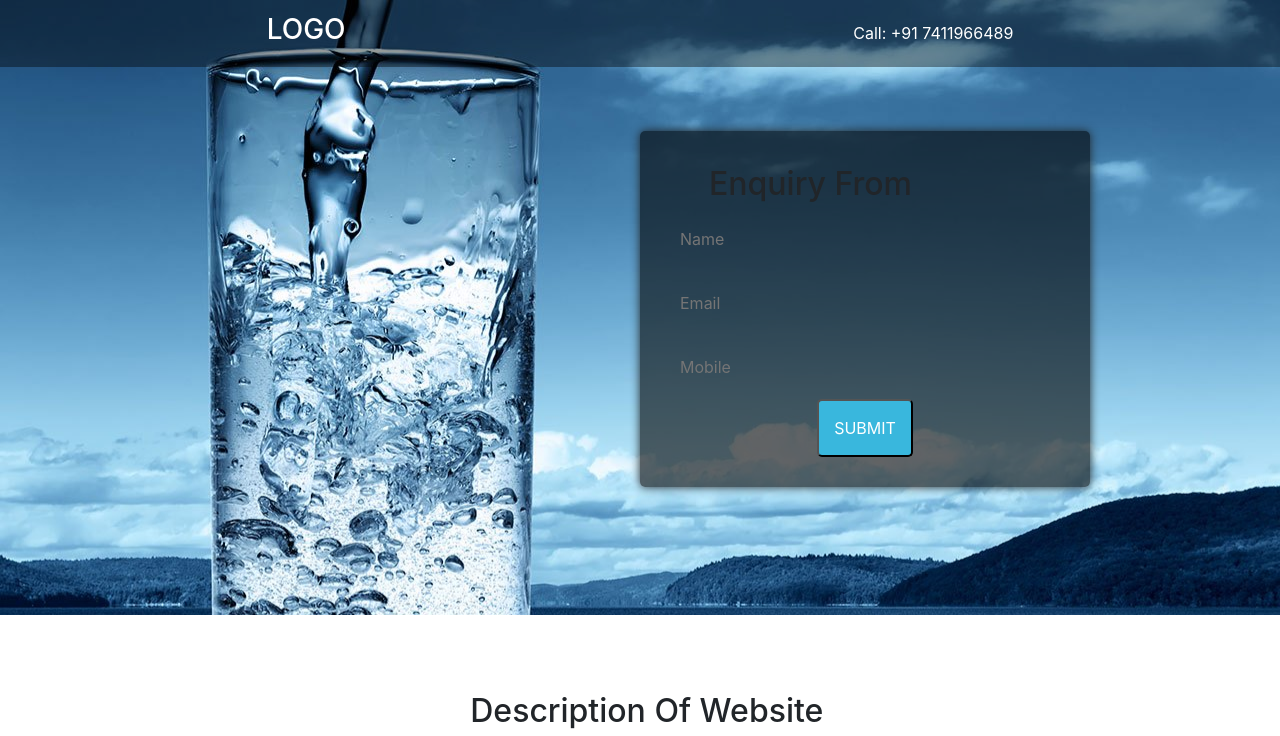
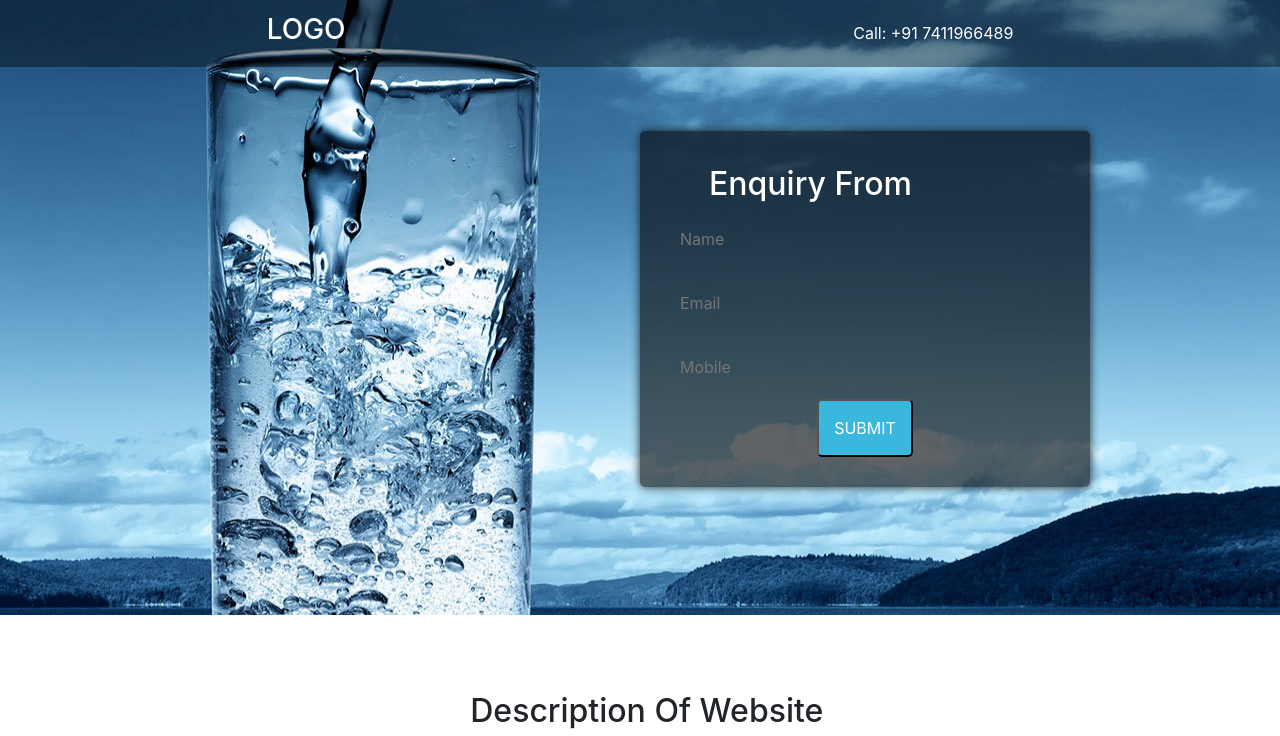
Before and after one commit to ravikesh4/landing_page, a plain HTML site: page index.html in a window 1280 px wide. Shown: the top 736 px of the page. Drawn offline with nearby package versions, Linux system fonts and the light colour scheme.

Commit message:
Update index.html

```diff
--- a/index.html
+++ b/index.html
@@ -29,7 +29,7 @@
             <div class="header_text">
                 <div class="container contact_field">
                     <form action=""  >
-                        <h2 class="header_form">Enquiry From </h2>
+                        <h2 class="header_form" style="color:white">Enquiry From </h2>
                         <input type="text" class="input_field" placeholder="Name">
                         <input type="text" class="input_field" placeholder="Email">
                         <input type="text" class="input_field" placeholder="Mobile">
```
